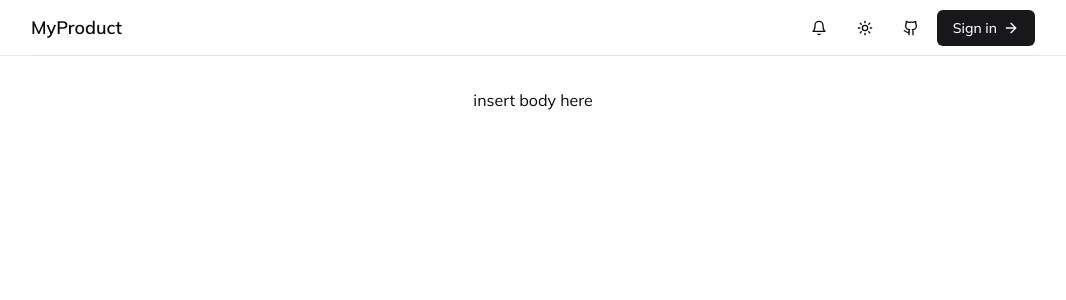
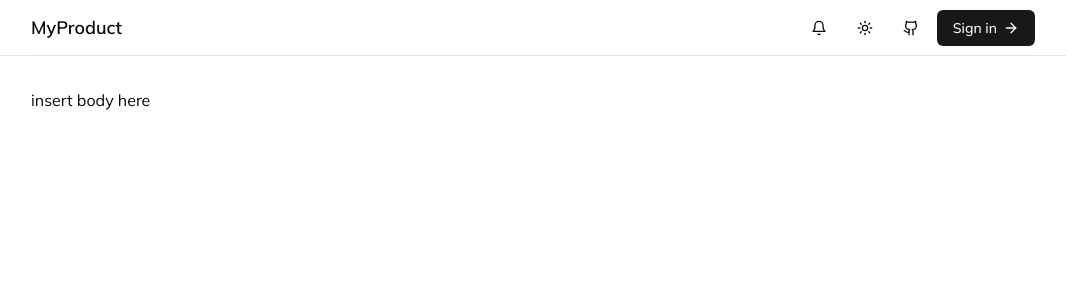
Before and after one commit to Run37927/starterKit, a Next.js app: page / in a window 1280 px wide. Shown: the top 300 px of the page, without its empty margins (107-1173 px from the left). Built offline with nearby package versions, Linux system fonts and the light colour scheme; no server answers.

Commit message:
fdsiuhifdh

```diff
--- a/src/app/page.js
+++ b/src/app/page.js
@@ -6,7 +6,7 @@ export default async function Home() {
   const session = await getAuthSession();
 
   return (
-    <MaxWidthWrapper className="mb-12 mt-8 flex flex-col md:flex-row-reverse md:items-start md:justify-center">
+    <MaxWidthWrapper className="mb-12 mt-8">
       <h1>insert body here</h1>
     </MaxWidthWrapper>
   );
```
